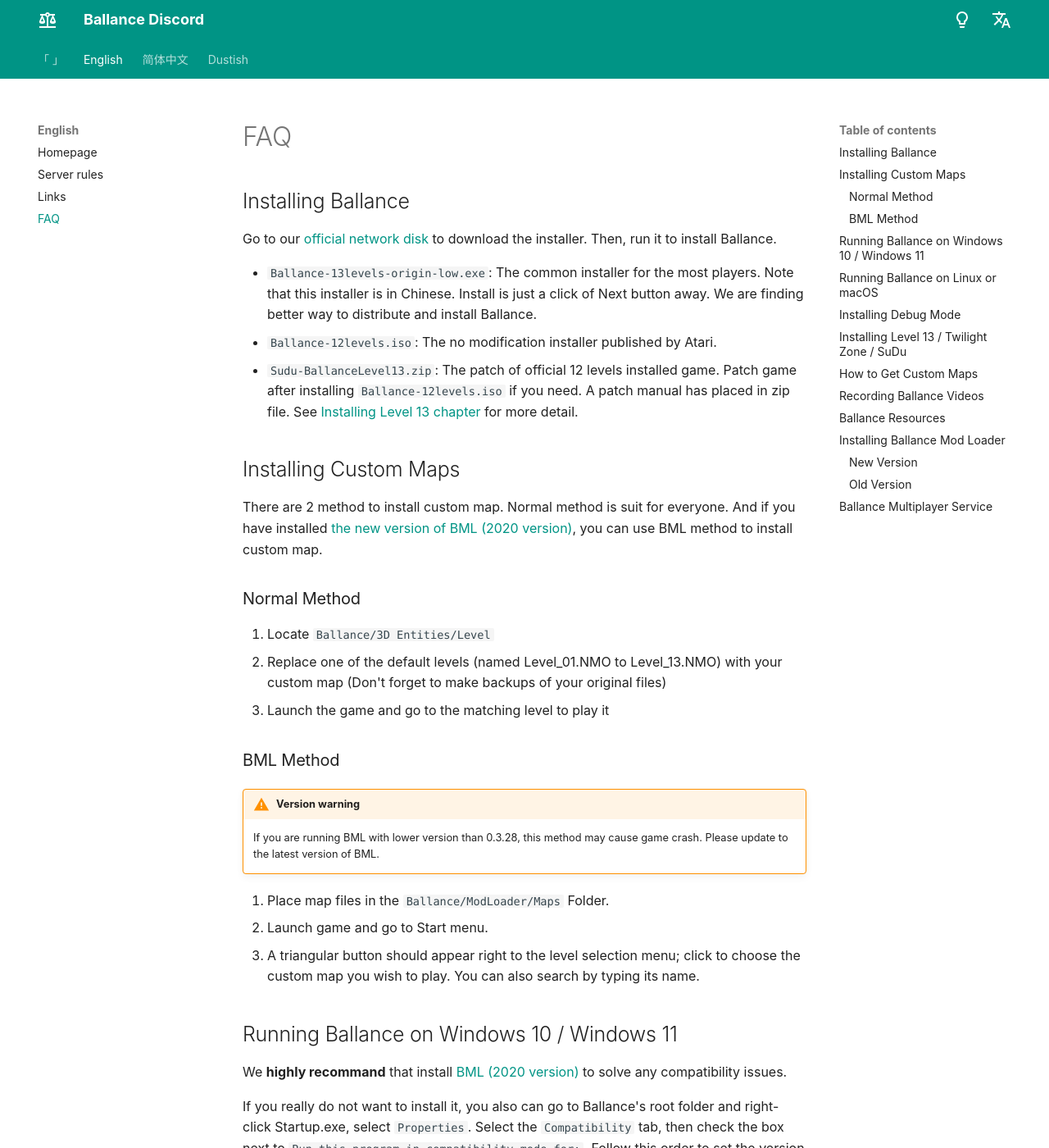
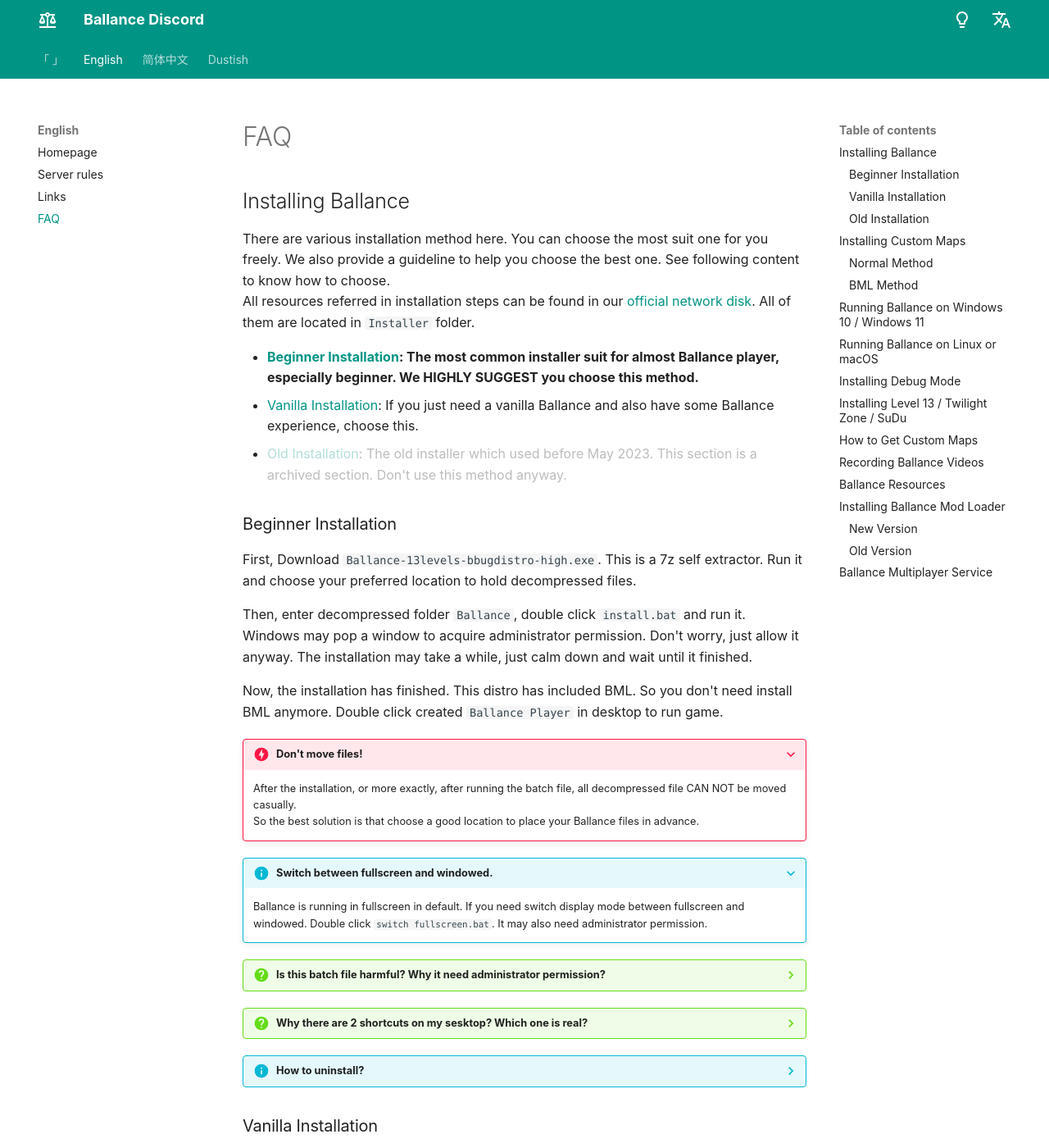
Before and after one commit to yyc12345/ballance-discord-rules, an MkDocs documentation site: the page built from docs/en/faq.md, in a window 1280 px wide and 1400 px high. Shown: the whole window at 82% size. Built offline with MkDocs 1.6.1 and Material for MkDocs 9.7.7, drawn with Linux system fonts in a browser that asks for light colours; comment, search, counter and statistics services are not loaded; some of the changed text lies outside the part shown.

Commit message:
update new ballance installer

```diff
--- a/docs/en/faq.md
+++ b/docs/en/faq.md
@@ -2,11 +2,60 @@
 
 ## <span id="jump-1">Installing Ballance</span>
 
-Go to our [official network disk](#jump-9) to download the installer. Then, run it to install Ballance.
+There are various installation method here. You can choose the most suit one for you freely. We also provide a guideline to help you choose the best one. See following content to know how to choose.
+All resources referred in installation steps can be found in our [official network disk](#jump-9). All of them are located in `Installer` folder.
 
-* `Ballance-13levels-origin-low.exe`: The common installer for the most players. Note that this installer is in Chinese. Install is just a click of Next button away. We are finding better way to distribute and install Ballance.
-* `Ballance-12levels.iso`: The no modification installer published by Atari.
-* `Sudu-BallanceLevel13.zip`: The patch of official 12 levels installed game. Patch game after installing `Ballance-12levels.iso` if you need. A patch manual has placed in zip file. See [Installing Level 13 chapter](#jump-6) for more detail.
+* **[Beginner Installation](#jump-1-1): The most common installer suit for almost Ballance player, especially beginner. We HIGHLY SUGGEST you choose this method.**
+* [Vanilla Installation](#jump-1-2): If you just need a vanilla Ballance and also have some Ballance experience, choose this.
+* <span style="opacity:0.3">[Old Installation](#jump-1-3): The old installer which used before May 2023. This section is a archived section. Don't use this method anyway.</span>
+
+### <span id="jump-1-1">Beginner Installation</span>
+
+First, Download `Ballance-13levels-bbugdistro-high.exe`. This is a 7z self extractor. Run it and choose your preferred location to hold decompressed files.
+
+Then, enter decompressed folder `Ballance`, double click `install.bat` and run it. Windows may pop a window to acquire administrator permission. Don't worry, just allow it anyway. The installation may take a while, just calm down and wait until it finished.
+
+Now, the installation has finished. This distro has included BML. So you don't need install BML anymore. Double click created `Ballance Player` in desktop to run game.
+
+???+ danger "Don't move files!"
+    After the installation, or more exactly, after running the batch file, all decompressed file CAN NOT be moved casually.
+    So the best solution is that choose a good location to place your Ballance files in advance.
+
+???+ info "Switch between fullscreen and windowed."
+    Ballance is running in fullscreen in default. If you need switch display mode between fullscreen and windowed. Double click `switch fullscreen.bat`. It may also need administrator permission.
+
+??? question "Is this batch file harmful? Why it need administrator permission?"
+    If you entirely sure that this UAC window is raised by your self, or more exactly, raised by this batch file, just relax yourself. It is definitely harmless for your PC.
+    This batch file need administrator permission to modify Windows Registry which is essential for Ballance installation. It also need this permission to create desktop shortcuts and etc.
+    This installer also is an open source project. Visit https://github.com/Xenapte/BallanceSetupTools to review its source code if you need.
+
+??? question "Why there are 2 shortcuts on my sesktop? Which one is real?"
+    After the installation, you may seen 2 shortcuts created on your desktop. These 2 shortcuts, both of them can launch Ballance.
+    However we suggest use `Ballance Player`, not `Ballance` to launch. Actually, `Ballance` point to `Startup.exe` and `Ballance Player` point to `bin\Player.exe`. `Startup.exe` is just a launcher and `bin\Player.exe` is the real game. This is the reason why we suggest like this.
+
+??? info "How to uninstall?"
+    Run `uninstall.bat`.
+
+### <span id="jump-1-2">Vanilla Installation</span>
+
+!!! info "What is Vanilla? Who need it?"
+    Vanilla means the base game, without any modifications.
+    This method only suit for some Ballance players with some experience. It is **not** suit for beginner of Ballance especially. Additionally, if you just want a pure vanilla Ballance and don't want BML and etc. This installation method may be also suit for you.
+
+0. Download `Ballance-12levels-vanilla.iso`. This ISO file is no modification installer published by Atari. Load it as a virtual CD and run its installer. This operation will installer a 12 levels Ballance for you.
+0. 12 levels Ballance is not the common Ballance we played. We need patch it with official patch and transform it into 13 levels Ballance. Download `Sudu-BallanceLevel13.zip`. A patch manual has placed in zip file. See [Installing Level 13 chapter](#jump-6) for more detail.
+0. If you need some extra things, such as BML and etc. See corresponding section to know how to install them.
+
+### <span id="jump-1-3">Old Installation</span>
+
+!!! warning "Deprecated Installer"
+    This installation method now is deprecated. See Beginner Installation for the latest install method.
+    This section only is served for preserving old content.
+
+<span style="opacity:0.3">
+Download `Ballance-13levels-cndistro-low.exe` and run it to install Ballance. This is the very old installer for the most players. Now this installer is **deprecated**.
+Note that this installer is in Chinese. Install is just a click of Next button away. We are finding better way to distribute and install Ballance.
+</span>
 
 ## <span id="jump-2">Installing Custom Maps</span>
 
```
